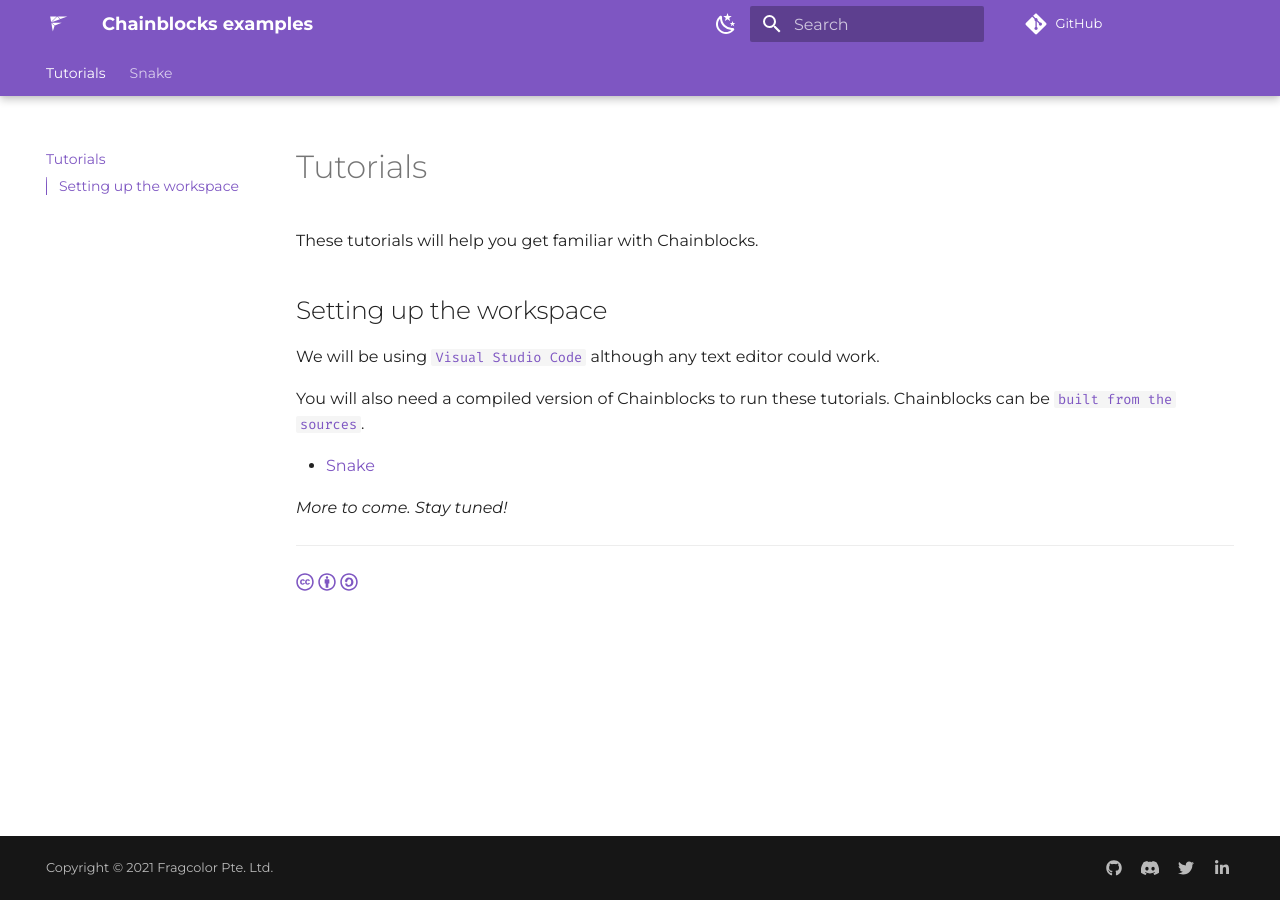
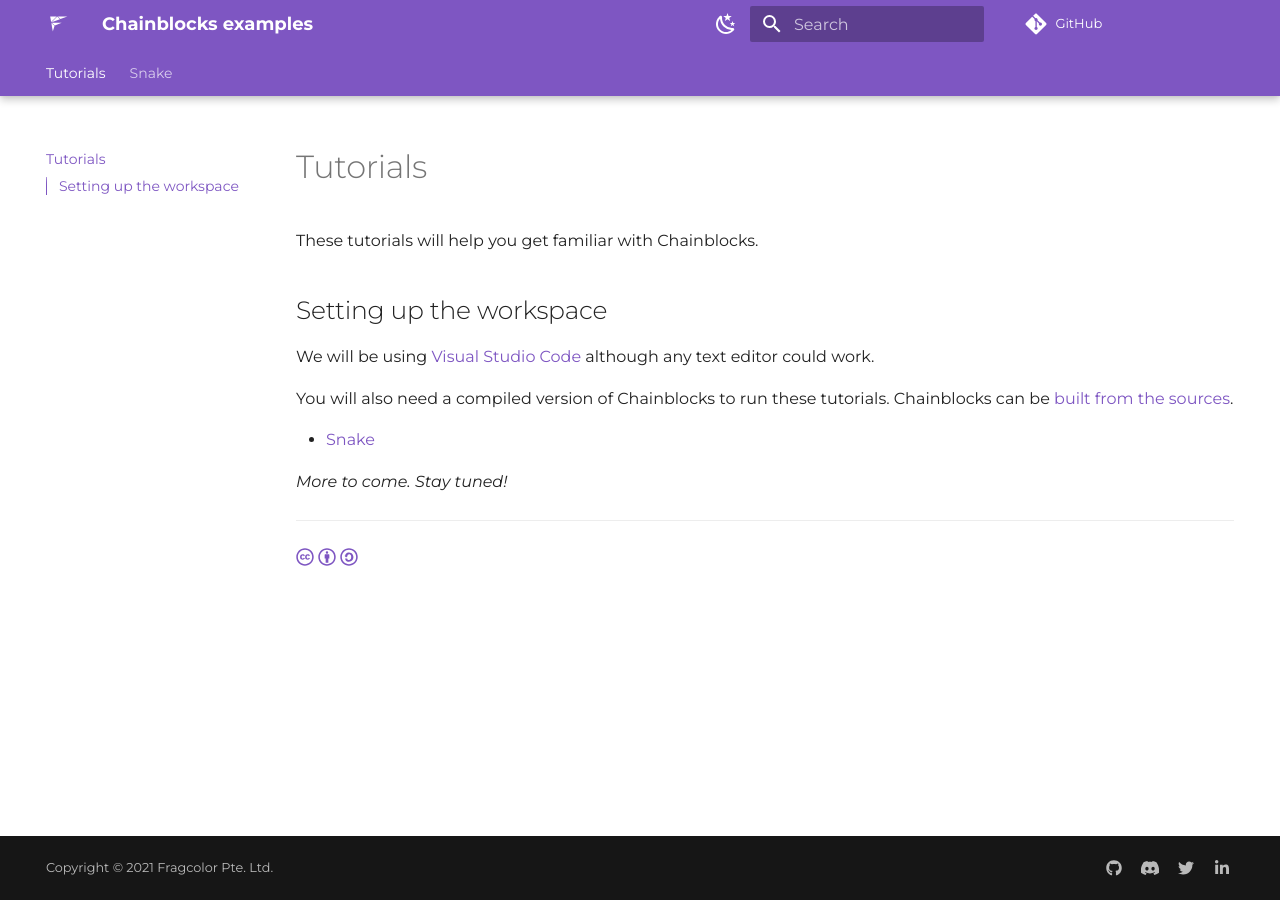
Before and after one commit to fragcolor-xyz/shards-examples, an MkDocs documentation site: the page built from tutorials/index.md, in a window 1280 px wide. Built offline with MkDocs 1.6.1 and Material for MkDocs 9.7.7, drawn with Linux system fonts in a browser that asks for light colours; comment, search, counter and statistics services are not loaded.

```diff
--- a/tutorials/index.md
+++ b/tutorials/index.md
@@ -4,9 +4,9 @@ These tutorials will help you get familiar with Chainblocks.
 
 ## Setting up the workspace
 
-We will be using [`Visual Studio Code`](https://code.visualstudio.com/) although any text editor could work.
+We will be using [Visual Studio Code](https://code.visualstudio.com/) although any text editor could work.
 
-You will also need a compiled version of Chainblocks to run these tutorials. Chainblocks can be [`built from the sources`](https://docs.fragcolor.xyz/code/02.building-chainblocks/).
+You will also need a compiled version of Chainblocks to run these tutorials. Chainblocks can be [built from the sources](https://docs.fragcolor.xyz/code/02.building-chainblocks/).
 
 * [Snake](./snake/index.md)
 
```
